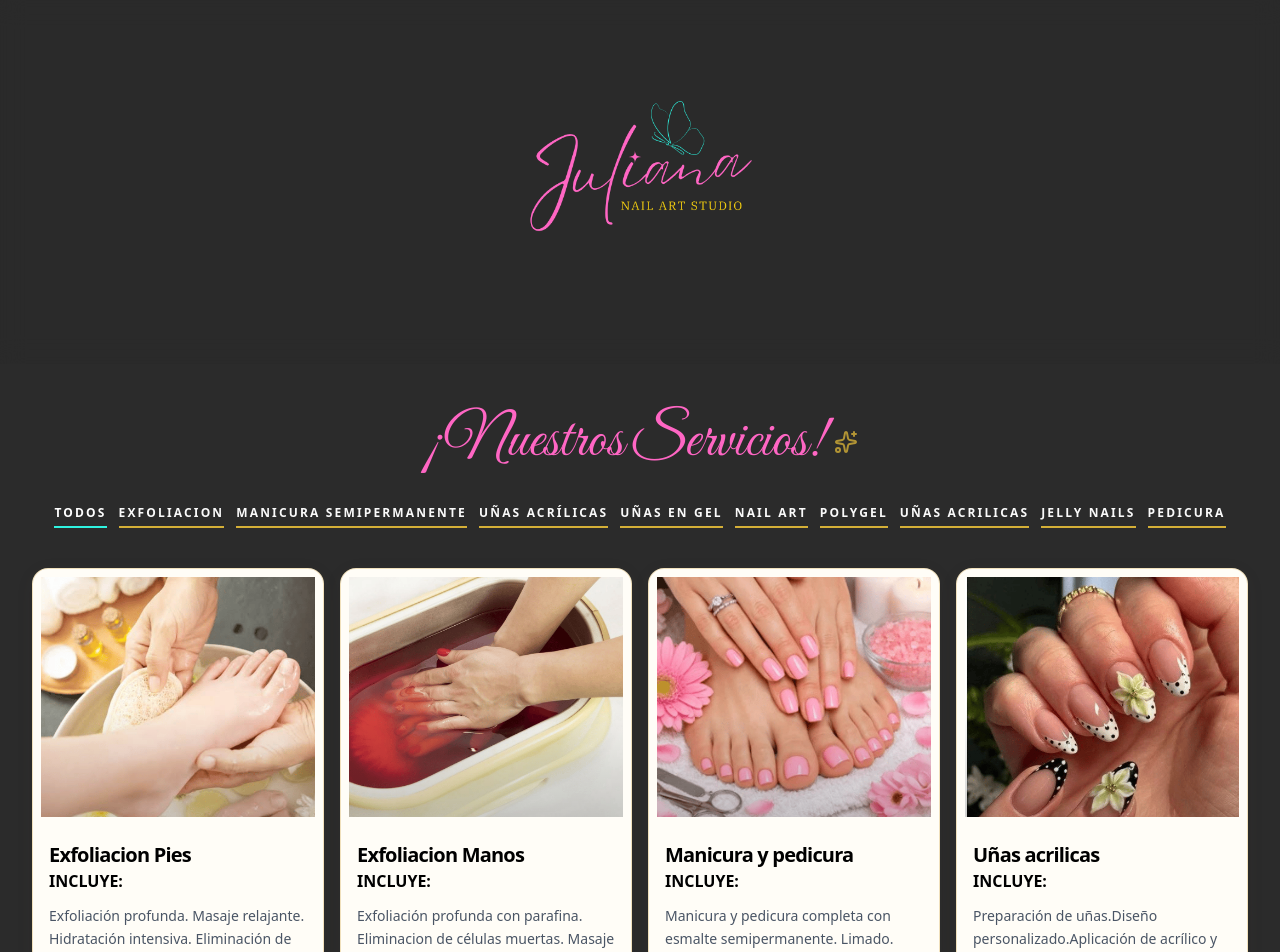
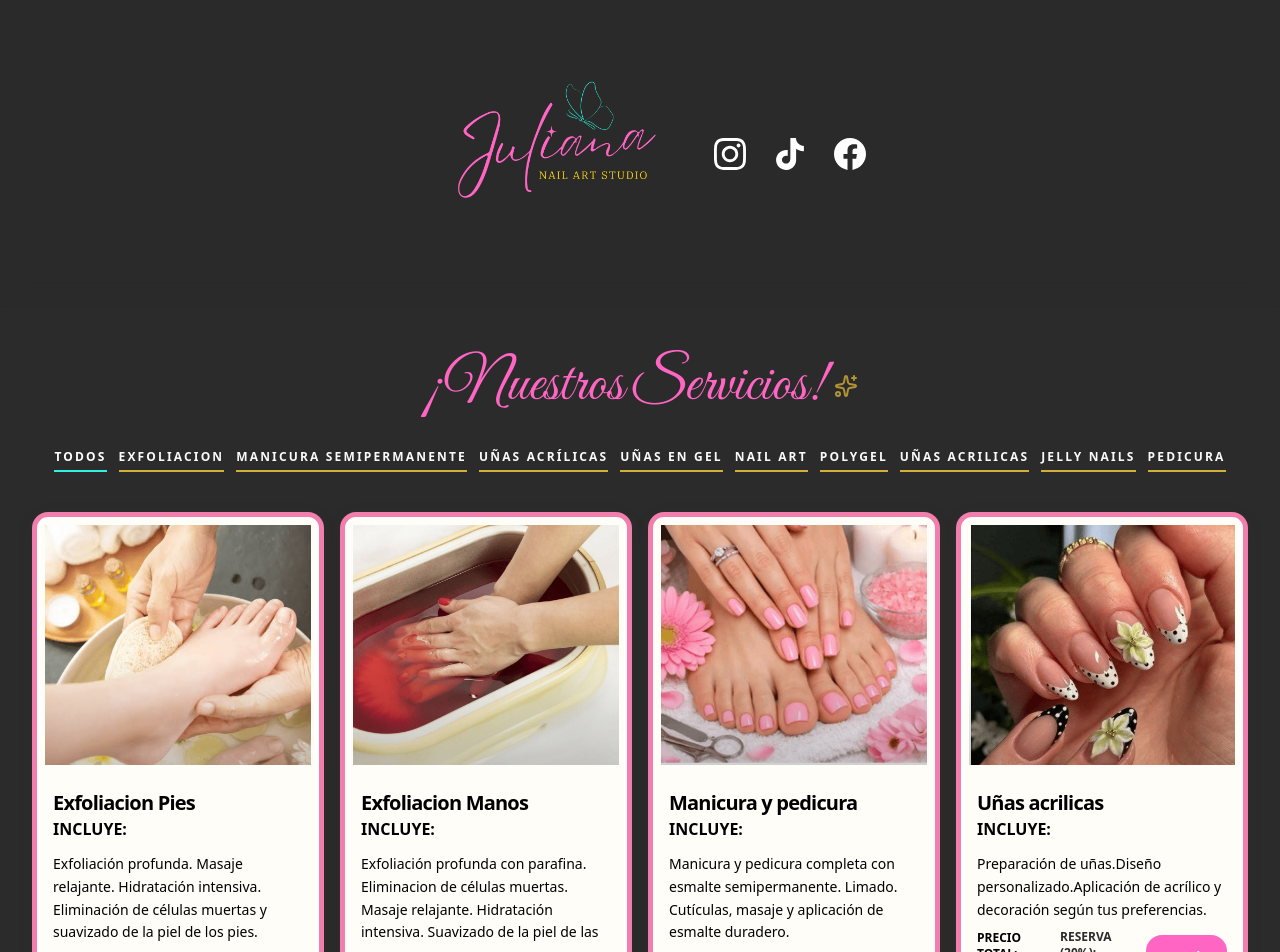
Before and after one commit to johanatoledo/catalogo-nailsvibe, a Next.js app: page / in a window 1280 px wide. Shown: the top 952 px of the page. Built offline with nearby package versions, Linux system fonts and the light colour scheme.

Commit message:
Mejoramiento de los estilos y se agregaron nuevos iconos para redes sociales

```diff
--- a/src/app/globals.css
+++ b/src/app/globals.css
@@ -43,6 +43,14 @@ body {
 a {
   text-decoration: none;
   color: inherit;
+}
+.icon-a {
+  color: white;
+  font-size: 1rem;
+}
+.icon-a:hover {
+   color: #D4AF37;
+  font-size: 1.5rem;
 }
 
 img {
@@ -150,9 +158,8 @@ button:disabled {
   border-radius:1rem ;
 
   /* Fondo elegante */
-  background: var(--color-nails-champagne, #FFFDF7);
-
-  border: 1px solid rgba(196, 137, 13, 0.25);
+  background:  #FFFDF7;
+ border: 5px solid rgba(230, 0, 103, 0.50);
 
   box-shadow: 0 4px 20px -2px rgba(94, 75, 60, 0.08);
 
@@ -163,9 +170,8 @@ button:disabled {
 }
 .juliana-product-card:hover {
   transform: translateY(-4px);
-  border-color: rgba(196, 137, 13, 0.6);
   box-shadow: 0 10px 25px -4px rgba(94, 75, 60, 0.15);
-  border: 5px solid rgba(196, 137, 13, 0.25);
+  border: 5px solid rgba(230, 0, 103);
 }
 
 .juliana-product-image-overlay {
@@ -178,6 +184,7 @@ button:disabled {
       rgb(0 0 0 / 0.18),
       transparent 45%
     );
+
 }
 
 
@@ -244,27 +251,6 @@ button:disabled {
     0 8px 16px rgb(0 0 0 / 0.05);
 }
 
-/* ===== GLASS EFFECT ===== */
-
-.juliana-glass {
-  background: rgb(255 255 255 / 0.75);
-  backdrop-filter: blur(14px);
-  -webkit-backdrop-filter: blur(14px);
-}
-
-/* ===== SOMBRAS ===== */
-
-.juliana-shadow {
-  box-shadow:
-    0 10px 25px rgb(0 0 0 / 0.06),
-    0 4px 10px rgb(0 0 0 / 0.04);
-}
-
-.juliana-shadow-lg {
-  box-shadow:
-    0 20px 40px rgb(0 0 0 / 0.10),
-    0 10px 20px rgb(0 0 0 / 0.06);
-}
 
 /* ===== ANIMACIONES ===== */
 
@@ -284,26 +270,7 @@ button:disabled {
   }
 }
 
-/* ===== BADGES ===== */
 
-.juliana-badge {
-  display: inline-flex;
-  align-items: center;
-  justify-content: center;
-
-  border-radius: 999px;
-
-  background: var(--color-nails-caramelo);
-
-  padding: 0.55rem 1rem;
-
-  font-size: 0.72rem;
-  font-weight: 900;
-  letter-spacing: 0.18em;
-  text-transform: uppercase;
-
-  color: var(--color-nails-white);
-}
 
 /* ===== TITULOS ===== */
 
@@ -318,51 +285,5 @@ button:disabled {
   line-height: 1.7;
 }
 .juliana-precio{
-  color: var(--color-nails-caramelo);
+  color: var(--color-juliana-black);
 }
-
-
-/* ===== BOTONES ===== */
-
-.juliana-button-primary {
-  border-radius: 1rem;
-
-  background: var(--color-nails-caramelo);
-
-  padding: 0.95rem 1.4rem;
-
-  font-weight: 900;
-  color: var(--color-black-chic);
-
-  transition:
-    background 0.25s ease,
-    transform 0.25s ease;
-}
-
-.juliana-button-primary:hover {
-  background: var(--color-nails-gold);
-  transform: translateY(-2px);
-}
-
-.juliana-button-secondary {
-  border-radius: 1rem;
-
-  background: var(--color-nails-white);
-
-  padding: 0.9rem 1.2rem;
-
-  font-weight: 800;
-
-  color: var(--color-nails-black);
-
-  border: 1px solid var(--color-nails-caramelo);
-
-  transition:
-    background 0.25s ease,
-    border-color 0.25s ease;
-}
-
-.juliana-button-secondary:hover {
-  background: var(--color-nails-white);
-  border-color: var(--color-nails-caramelo);
-}
--- a/src/app/page.jsx
+++ b/src/app/page.jsx
@@ -1,5 +1,5 @@
 "use client";
-import { X, Flower2, Sparkles, Flower, Sparkle } from "lucide-react";
+import {  Sparkles } from "lucide-react";
 import { useState, useMemo } from "react";
 import Navbar from "@/components/Navbar";
 import ProductCard from "@/components/ProductCard";
@@ -8,19 +8,18 @@ import { productos } from "@/data/productos";
 export default function HomeMenuPage() {
   const [categoriaActiva, setCategoriaActiva] = useState("Todos");
 
-  // Memorizamos las categorías para evitar recalcular en cada render
   const categorias = useMemo(() => {
     return ["Todos", ...new Set(productos.map((p) => p.categoria))];
   }, []);
 
-  // Filtrado optimizado de productos
+
   const productosFiltrados = useMemo(() => {
     if (categoriaActiva === "Todos") return productos;
     return productos.filter((producto) => producto.categoria === categoriaActiva);
   }, [categoriaActiva]);
 
   return (
-    <main className="min-h-screen bg-nails-champagne pb-40">
+    <main className="min-h-screen bg-juliana-gray pb-20">
       <Navbar />
 
       <section className="mx-auto w-full max-w-7xl px-4 py-8 sm:px-6 lg:px-8 lg:py-12">
@@ -31,7 +30,7 @@ export default function HomeMenuPage() {
             ¡Nuestros
           </span>
           <h1 className="font-title text-6xl text-juliana leading-none flex items-center">
-            {/* El texto de la H1 */}
+
             <span>Servicios!</span>
 
             <Sparkles
--- a/src/components/Navbar.jsx
+++ b/src/components/Navbar.jsx
@@ -7,6 +7,10 @@ import Image from "next/image";
 export default function Navbar() {
   const [showNavbar, setShowNavbar] = useState(true);
   const [lastScrollY, setLastScrollY] = useState(0);
+
+  const instagramUrl = "https://instagram.com/tu_usuario";
+  const tiktokUrl = "https://tiktok.com/@tu_usuario";
+  const facebookUrl = "https://facebook.com/tu_pagina";
 
   useEffect(() => {
     const handleScroll = () => {
@@ -33,18 +37,72 @@ export default function Navbar() {
         showNavbar ? "translate-y-0" : "-translate-y-full"
       }`}
     >
-      <nav className="mx-auto flex max-w-4xl items-center justify-center px-8 py-8">
+      <nav className="mx-auto flex max-w-2xl items-center  justify-center px-1 py-1">
         <Link href="/">
           <Image
             src="/branding/julianalogo.png"
             alt="Logo Juliana"
             width={300}
             height={300}
-            className="object-contain rounded-full transition-all duration-300 hover:scale-105"
+            className="object-contain p-4 rounded-full  transition-all duration-300 hover:scale-105"
             priority
           />
         </Link>
-      </nav>
-    </header>
+
+
+      <div className="flex items-center gap-2 sm:gap-3 z-10">
+    {/* Instagram */}
+       <a
+         href={instagramUrl}
+         target="_blank"
+         rel="noopener noreferrer"
+         aria-label="Instagram"
+         className="inline-flex items-center justify-center p-2 rounded-full icon-a transition-all duration-300 hover:scale-110"
+        >
+          <svg
+            className="w-8 h-8 fill-current"
+            viewBox="0 0 24 24"
+            xmlns="http://www.w3.org/2000/svg"
+           >
+         <path d="M12 2.163c3.204 0 3.584.012 4.85.07 3.252.148 4.771 1.691 4.919 4.919.058 1.265.069 1.645.069 4.849 0 3.205-.012 3.584-.069 4.849-.149 3.225-1.664 4.771-4.919 4.919-1.266.058-1.644.07-4.85.07-3.204 0-3.584-.012-4.849-.07-3.26-.149-4.771-1.699-4.919-4.92-.058-1.265-.07-1.644-.07-4.849 0-3.204.013-3.583.07-4.849.149-3.227 1.664-4.771 4.919-4.919 1.266-.057 1.645-.069 4.849-.069zm0-2.163c-3.259 0-3.667.014-4.947.072-4.358.2-6.78 2.618-6.98 6.98-.059 1.281-.073 1.689-.073 4.948 0 3.259.014 3.668.072 4.948.2 4.358 2.618 6.78 6.98 6.98 1.281.058 1.689.072 4.948.072 3.259 0 3.668-.014 4.948-.072 4.354-.2 6.782-2.618 6.979-6.98.059-1.28.073-1.689.073-4.948 0-3.259-.014-3.667-.072-4.947-.196-4.354-2.617-6.78-6.979-6.98-1.281-.059-1.69-.073-4.949-.073zm0 5.838c-3.403 0-6.162 2.759-6.162 6.162s2.759 6.163 6.162 6.163 6.162-2.759 6.162-6.163c0-3.403-2.759-6.162-6.162-6.162zm0 10.162c-2.209 0-4-1.79-4-4 0-2.209 1.791-4 4-4s4 1.791 4 4c0 2.21-1.791 4-4 4zm6.406-11.845c-.796 0-1.441.645-1.441 1.44s.645 1.44 1.441 1.44c.795 0 1.439-.645 1.439-1.44s-.644-1.44-1.439-1.44z" />
+         </svg>
+       </a>
+
+    {/* TikTok */}
+       <a
+         href={tiktokUrl}
+         target="_blank"
+         rel="noopener noreferrer"
+         aria-label="TikTok"
+         className="inline-flex items-center justify-center p-2 rounded-full icon-a transition-all duration-300 hover:scale-110"
+        >
+      <svg
+         className="w-8 h-8 fill-current"
+         viewBox="0 0 24 24"
+         xmlns="http://www.w3.org/2000/svg"
+       >
+        <path d="M12.525.02c1.31-.02 2.61-.01 3.91-.02.08 1.53.63 3.09 1.75 4.17 1.12 1.11 2.7 1.62 4.24 1.79v4.03c-1.44-.05-2.89-.35-4.2-.97-.57-.26-1.1-.59-1.62-.93-.01 2.92.01 5.84-.02 8.75-.08 1.4-.54 2.79-1.35 3.94-1.31 1.92-3.58 3.17-5.91 3.21-1.43.08-2.86-.31-4.08-1.03-2.02-1.19-3.44-3.37-3.65-5.71-.02-.5-.03-1-.01-1.49.18-1.9 1.12-3.72 2.58-4.96 1.66-1.44 3.98-2.13 6.15-1.72.02 1.48-.04 2.96-.04 4.44-.99-.32-2.15-.23-3.02.37-.82.56-1.31 1.55-1.28 2.55.02.83.43 1.64 1.09 2.13.79.62 1.86.8 2.81.52.93-.26 1.73-.97 2.08-1.87.27-.72.33-1.5.31-2.27.02-4.91.01-9.83.01-14.74z" />
+      </svg>
+    </a>
+
+    {/* Facebook */}
+        <a
+         href={facebookUrl}
+         target="_blank"
+         rel="noopener noreferrer"
+         aria-label="Facebook"
+         className="inline-flex items-center justify-center p-2 rounded-full icon-a transition-all duration-300 hover:scale-110"
+        >
+        <svg
+          className="w-8 h-8 fill-current"
+          viewBox="0 0 24 24"
+          xmlns="http://www.w3.org/2000/svg"
+         >
+        <path d="M24 12.073c0-6.627-5.373-12-12-12s-12 5.373-12 12c0 5.99 4.388 10.954 10.125 11.854v-8.385H7.078v-3.47h3.047V9.43c0-3.007 1.792-4.669 4.533-4.669 1.312 0 2.686.235 2.686.235v2.953H15.83c-1.491 0-1.956.925-1.956 1.874v2.25h3.328l-.532 3.47h-2.796v8.385C19.612 23.027 24 18.062 24 12.073z" />
+        </svg>
+      </a>
+    </div>
+  </nav>
+</header>
   );
 }
--- a/src/components/ProductCard.jsx
+++ b/src/components/ProductCard.jsx
@@ -1,5 +1,5 @@
 import Image from "next/image";
-import { ArrowLeft } from "lucide-react";
+
 
 export default function ProductCard({ producto, cantidad = 0,}) {
   const whatsappNumber = "51932297805";
@@ -8,9 +8,9 @@ export default function ProductCard({ producto, cantidad = 0,}) {
   const montoReserva = (Number(producto.precio) * 0.20).toFixed(2);
 
   const mensajeCustom = `¡Hola! Me gustaría agendar una cita para el servicio:
-✨ *${producto.nombre}*
-💰 *Precio total:* S/ ${precioTotal}
-💳 *Monto de reserva (20%):* S/ ${montoReserva}
+ *${producto.nombre}*
+ *Precio total:* S/ ${precioTotal}
+ *Monto de reserva (20%):* S/ ${montoReserva}
 
 ¿Tienen disponibilidad de horarios?`;
 
@@ -23,7 +23,7 @@ export default function ProductCard({ producto, cantidad = 0,}) {
       src={producto.imagen}
       alt={producto.nombre}
       fill
-      className="object-cover transition-transform duration-700 group-hover:scale-110"
+      className="object-cover transition-transform  duration-700 group-hover:scale-110"
       sizes="(max-width: 768px) 100vw,(max-width: 1200px) 50vw,50vw"
     />
 
@@ -35,7 +35,7 @@ export default function ProductCard({ producto, cantidad = 0,}) {
       {producto.nombre}
     </h3>
    <span className="font-bold">INCLUYE:</span>
-    <p className="mt-3 min-h-14 text-sm text-aline-justify leading-relaxed text-gray-600">
+    <p className="mt-3 min-h-14 text-sm text-aline-justify leading-relaxed text-juliana-gray-900">
       {producto.descripcion}
     </p>
 
@@ -52,15 +52,15 @@ export default function ProductCard({ producto, cantidad = 0,}) {
 
       {/* Monto de Reserva (20%) */}
       <div className="flex items-center justify-between font-semibold">
-       <span className="text-xs text-nails-black">RESERVA (20%):
-        <p className="text-base text-nails-brown font-bold">
+       <span className="text-xs text-juliana-gray">RESERVA (20%):
+        <p className="text-base text-juliana-gold font-bold">
           S/ {(Number(producto.precio) * 0.20).toFixed(2)}
        </p>
        </span>
 
   </div>
 
-     <a
+         <a
             href={whatsappUrl}
             target="_blank"
             rel="noopener noreferrer"
```
